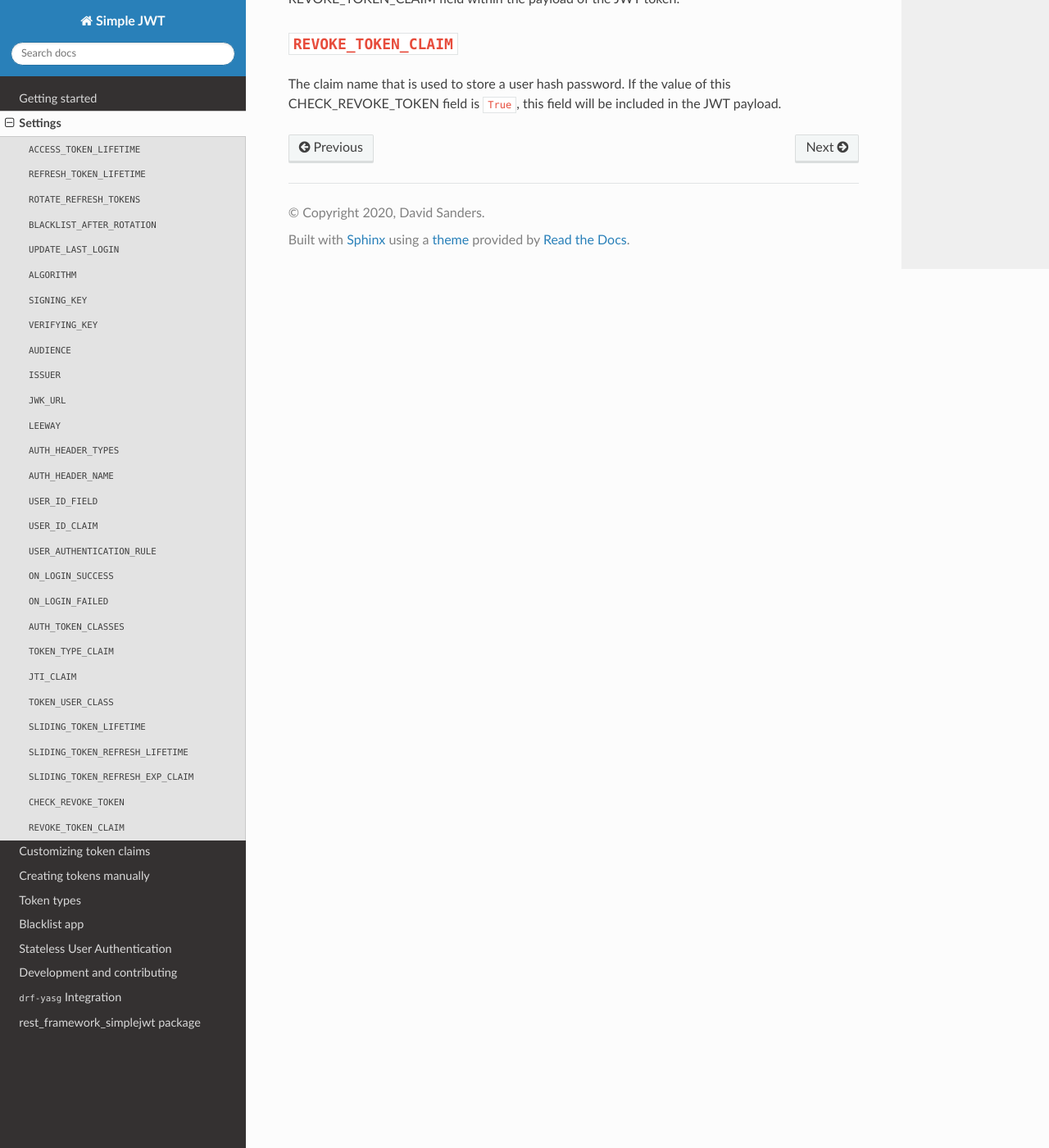
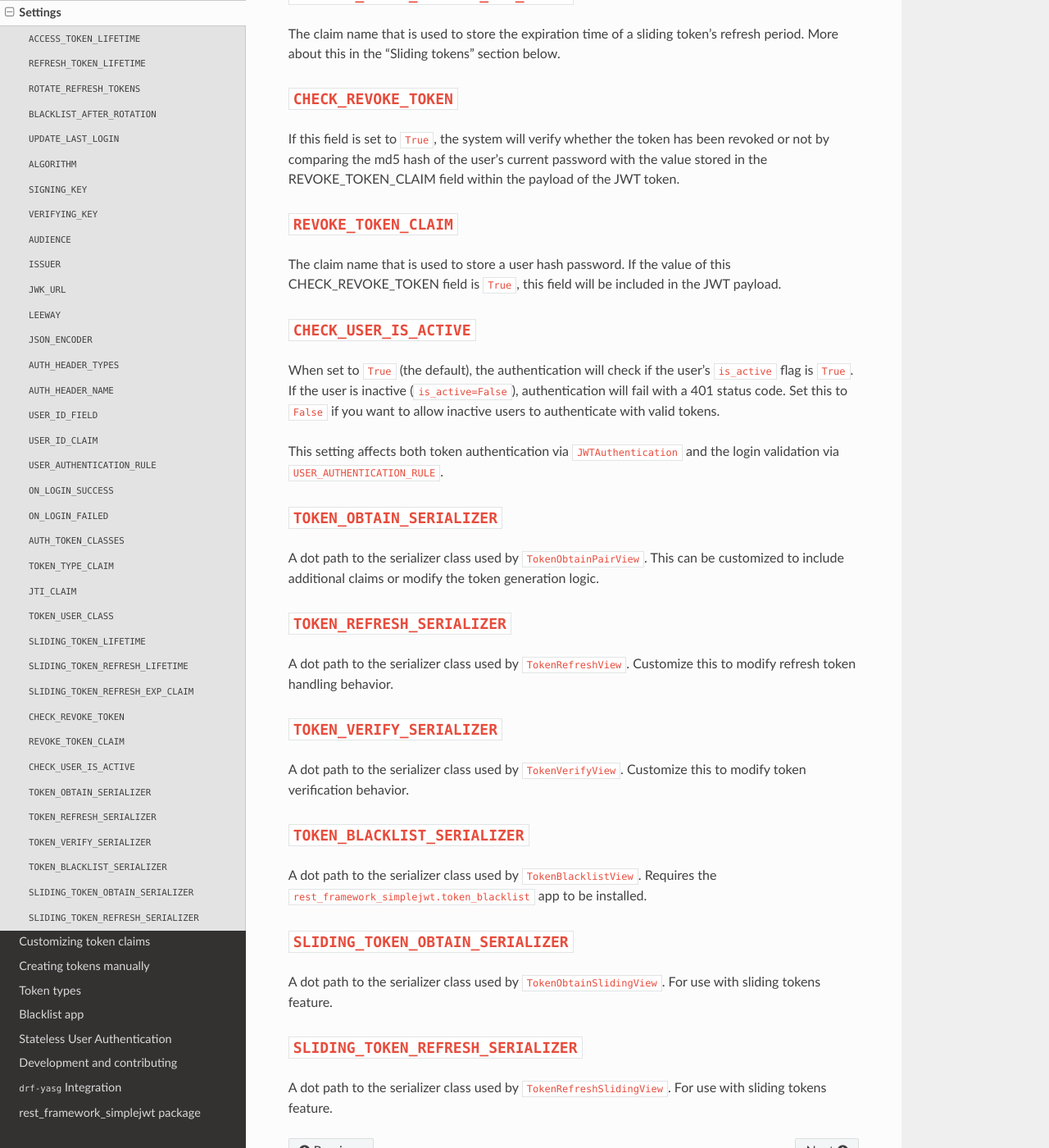
Before and after one commit to jazzband/djangorestframework-simplejwt, a Sphinx documentation site: the page built from docs/settings.rst, in a window 1280 px wide and 1400 px high, scrolled down 5767 px. Shown: the whole window at 82% size. Built offline with Sphinx 7.4.7 and the Read the Docs theme 3.1.0, drawn with Linux system fonts in a browser that asks for light colours; the version number could not be read and is left out; some of the changed text lies outside the part shown.

Commit message:
Add missing settings documentation (#952)
Document 8 missing settings from DEFAULTS in settings.rst,
including JSON_ENCODER, CHECK_USER_IS_ACTIVE, and serializer options.

related issue: #654
related PR: #668, #521, #834, #568

```diff
--- a/docs/settings.rst
+++ b/docs/settings.rst
@@ -53,6 +53,10 @@ Some of Simple JWT's behavior can be customized through settings variables in
       "TOKEN_BLACKLIST_SERIALIZER": "rest_framework_simplejwt.serializers.TokenBlacklistSerializer",
       "SLIDING_TOKEN_OBTAIN_SERIALIZER": "rest_framework_simplejwt.serializers.TokenObtainSlidingSerializer",
       "SLIDING_TOKEN_REFRESH_SERIALIZER": "rest_framework_simplejwt.serializers.TokenRefreshSlidingSerializer",
+
+      "CHECK_REVOKE_TOKEN": False,
+      "REVOKE_TOKEN_CLAIM": "hash_password",
+      "CHECK_USER_IS_ACTIVE": True,
   }
 
 Above, the default values for these settings are shown.
@@ -175,6 +179,12 @@ integer for seconds or a ``datetime.timedelta``. Please reference
 https://pyjwt.readthedocs.io/en/latest/usage.html#expiration-time-claim-exp
 for more information.
 
+``JSON_ENCODER``
+----------------
+
+A custom JSON encoder class to use when encoding JWT tokens. When set to
+``None``, the default JSON encoder is used. This is useful if you need to
+serialize non-standard types in your token claims.
 
 ``AUTH_HEADER_TYPES``
 ---------------------
@@ -303,3 +313,52 @@ payload of the JWT token.
 The claim name that is used to store a user hash password.
 If the value of this CHECK_REVOKE_TOKEN field is ``True``, this field will be
 included in the JWT payload.
+
+``CHECK_USER_IS_ACTIVE``
+------------------------
+
+When set to ``True`` (the default), the authentication will check if the user's
+``is_active`` flag is ``True``. If the user is inactive (``is_active=False``),
+authentication will fail with a 401 status code. Set this to ``False`` if you
+want to allow inactive users to authenticate with valid tokens.
+
+This setting affects both token authentication via ``JWTAuthentication`` and
+the login validation via ``USER_AUTHENTICATION_RULE``.
+
+``TOKEN_OBTAIN_SERIALIZER``
+---------------------------
+
+A dot path to the serializer class used by ``TokenObtainPairView``.
+This can be customized to include additional claims or modify the
+token generation logic.
+
+``TOKEN_REFRESH_SERIALIZER``
+----------------------------
+
+A dot path to the serializer class used by ``TokenRefreshView``.
+Customize this to modify refresh token handling behavior.
+
+``TOKEN_VERIFY_SERIALIZER``
+---------------------------
+
+A dot path to the serializer class used by ``TokenVerifyView``.
+Customize this to modify token verification behavior.
+
+``TOKEN_BLACKLIST_SERIALIZER``
+------------------------------
+
+A dot path to the serializer class used by ``TokenBlacklistView``.
+Requires the ``rest_framework_simplejwt.token_blacklist`` app to be
+installed.
+
+``SLIDING_TOKEN_OBTAIN_SERIALIZER``
+-----------------------------------
+
+A dot path to the serializer class used by ``TokenObtainSlidingView``.
+For use with sliding tokens feature.
+
+``SLIDING_TOKEN_REFRESH_SERIALIZER``
+------------------------------------
+
+A dot path to the serializer class used by ``TokenRefreshSlidingView``.
+For use with sliding tokens feature.
```
